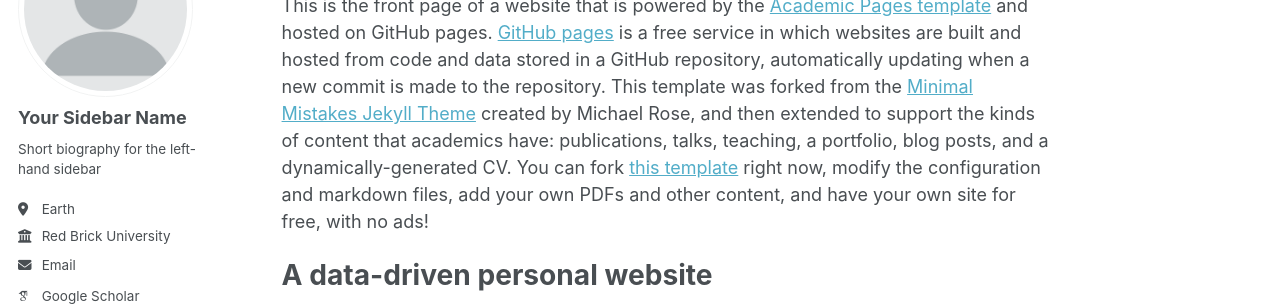
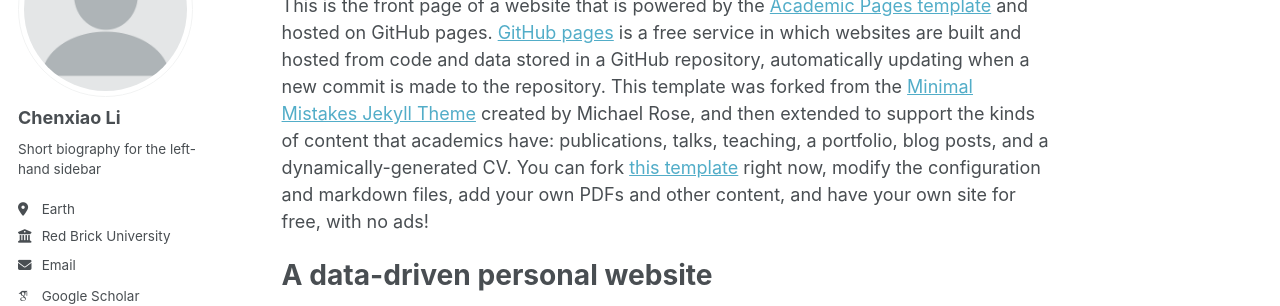
Before and after one commit to ChenxiaoLi-Joe/chenxiaoli.github.io, a Jekyll site: the page built from _pages/about.md, in a window 1280 px wide. Shown: the part 184-490 px from the top of the page. Built offline with Jekyll 4.4.1, drawn with Linux system fonts in a browser that asks for light colours; some web fonts are replaced.

Commit message:
20241129:1

```diff
--- a/_config.yml
+++ b/_config.yml
@@ -22,7 +22,7 @@ repository               : "academicpages/academicpages.github.io"
 author:
   # Biographic information
   avatar           : "profile.png"
-  name             : "Your Sidebar Name"
+  name             : "Chenxiao Li"
   pronouns         : # example: "she/her"
   bio              : "Short biography for the left-hand sidebar"
   location         : "Earth"
```
